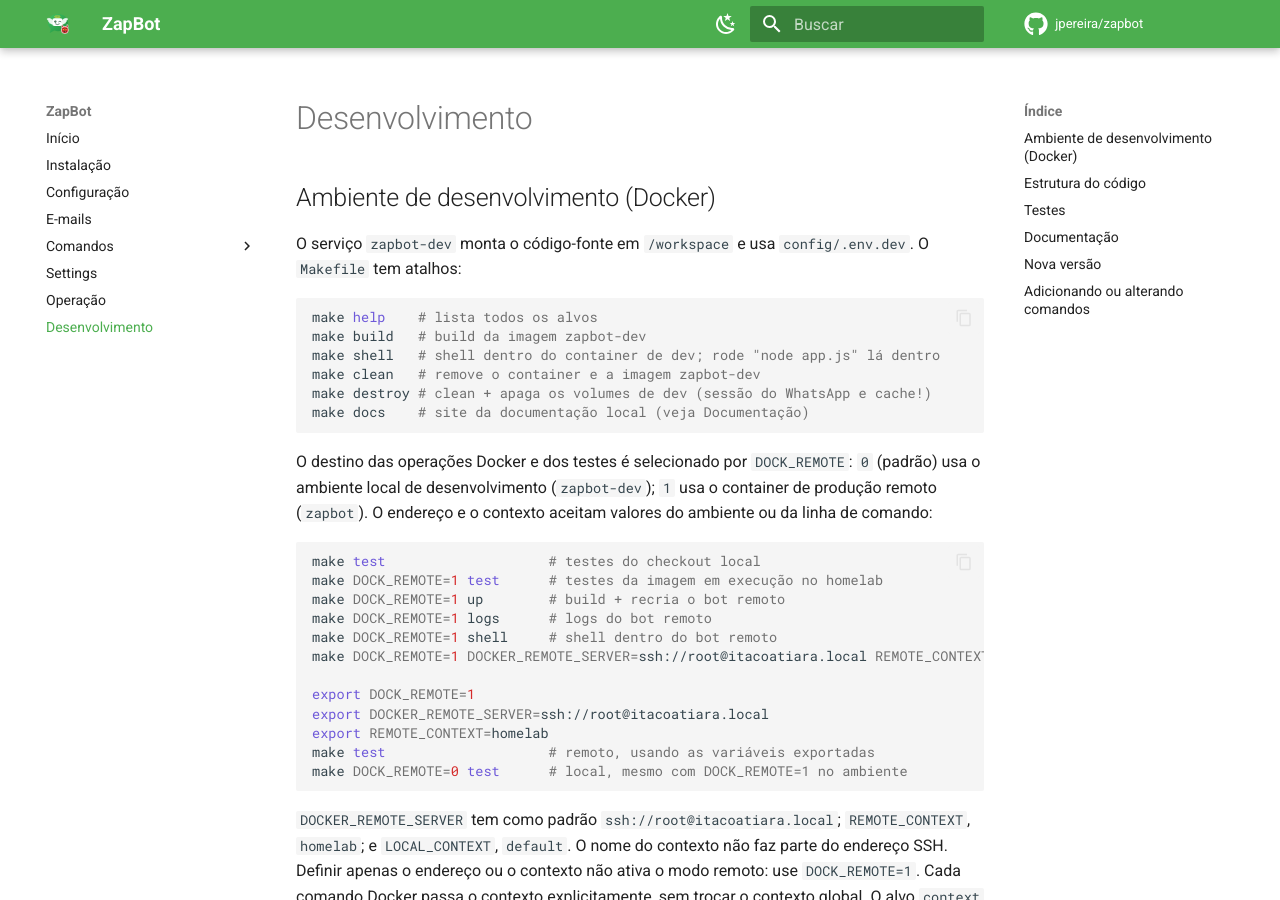
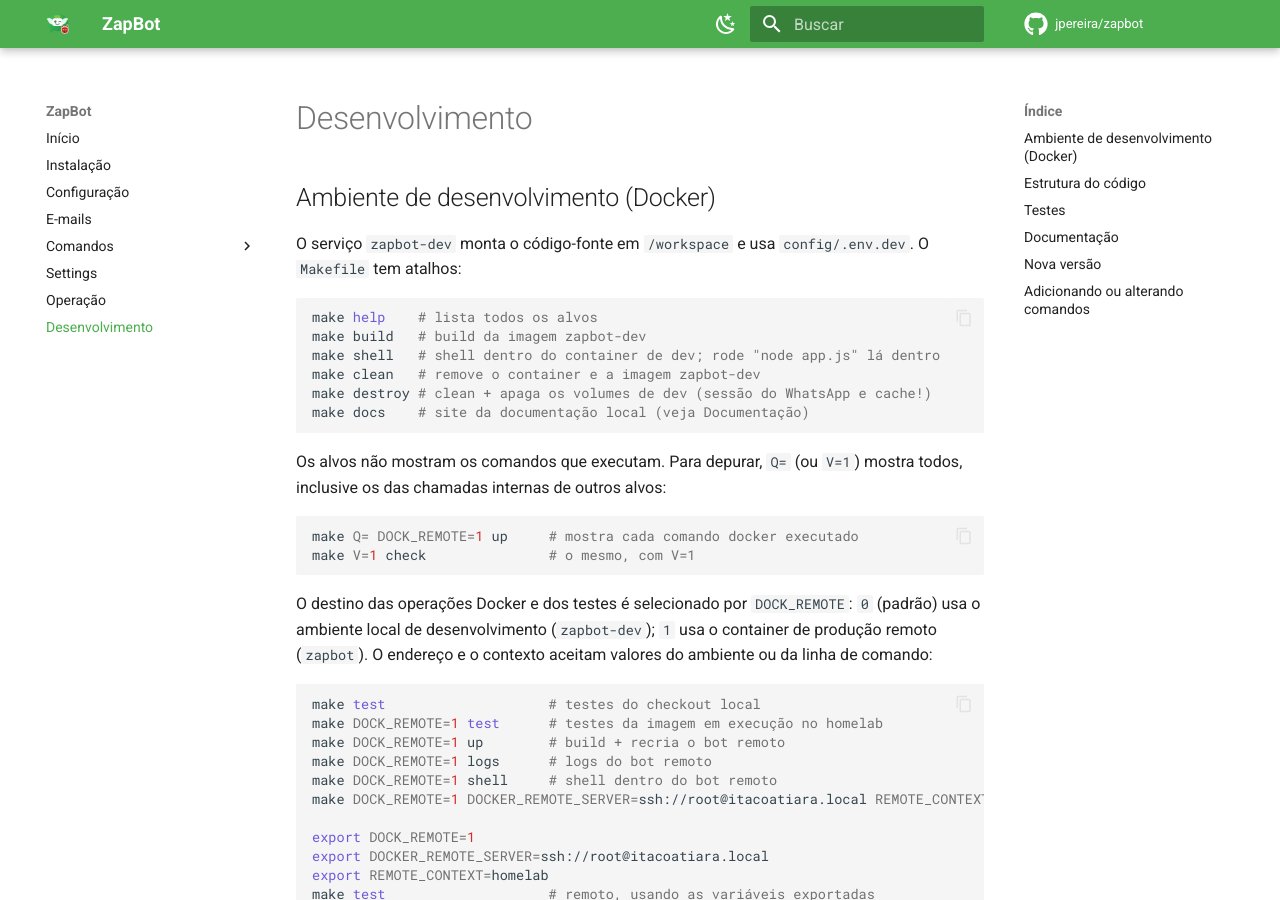
Before and after one commit to jpereira/zapbot, an MkDocs documentation site: the page built from docs/development.md, in a window 1280 px wide and 900 px high. Built offline with MkDocs 1.6.1 and Material for MkDocs 9.7.7, drawn with Linux system fonts in a browser that asks for light colours; comment, search, counter and statistics services are not loaded.

Commit message:
Hide the Makefile commands and show them with Q= or V=1
All recipes start with $(Q), which by default is @: the targets no longer show the commands they
run. To debug, make Q= <target> (or make V=1 <target>) shows all of them, including those of the
internal $(MAKE)s of check, up and test.coverage. Quiet, make also does not announce entering the
recursive ones (make[1]: Entering directory). The @echo stay silent, being only messages.

docs/development.md explains Q= and V=1.

````diff
--- a/docs/development.md
+++ b/docs/development.md
@@ -12,6 +12,14 @@ make shell   # shell dentro do container de dev; rode "node app.js" lá dentro
 make clean   # remove o container e a imagem zapbot-dev
 make destroy # clean + apaga os volumes de dev (sessão do WhatsApp e cache!)
 make docs    # site da documentação local (veja Documentação)
+```
+
+Os alvos não mostram os comandos que executam. Para depurar, `Q=` (ou `V=1`) mostra todos, inclusive
+os das chamadas internas de outros alvos:
+
+```bash
+make Q= DOCK_REMOTE=1 up     # mostra cada comando docker executado
+make V=1 check               # o mesmo, com V=1
 ```
 
 O destino das operações Docker e dos testes é selecionado por `DOCK_REMOTE`: `0` (padrão) usa o
````
Also changed, not shown: 1 other file.
